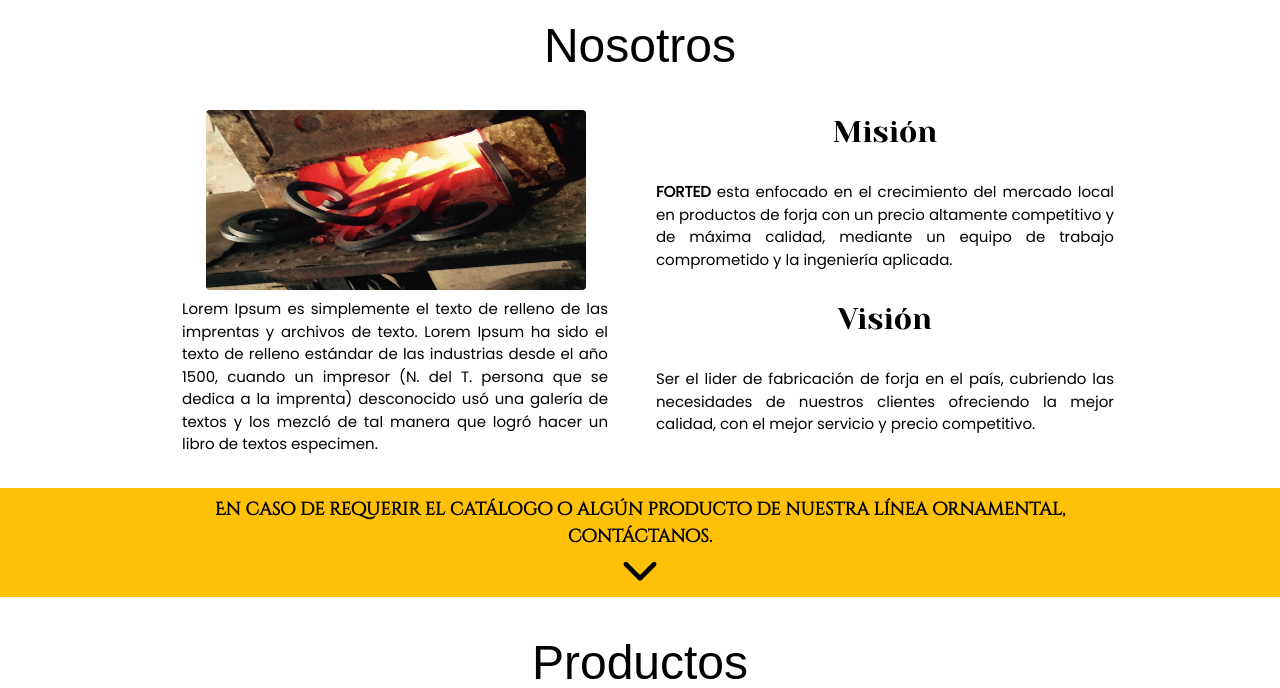
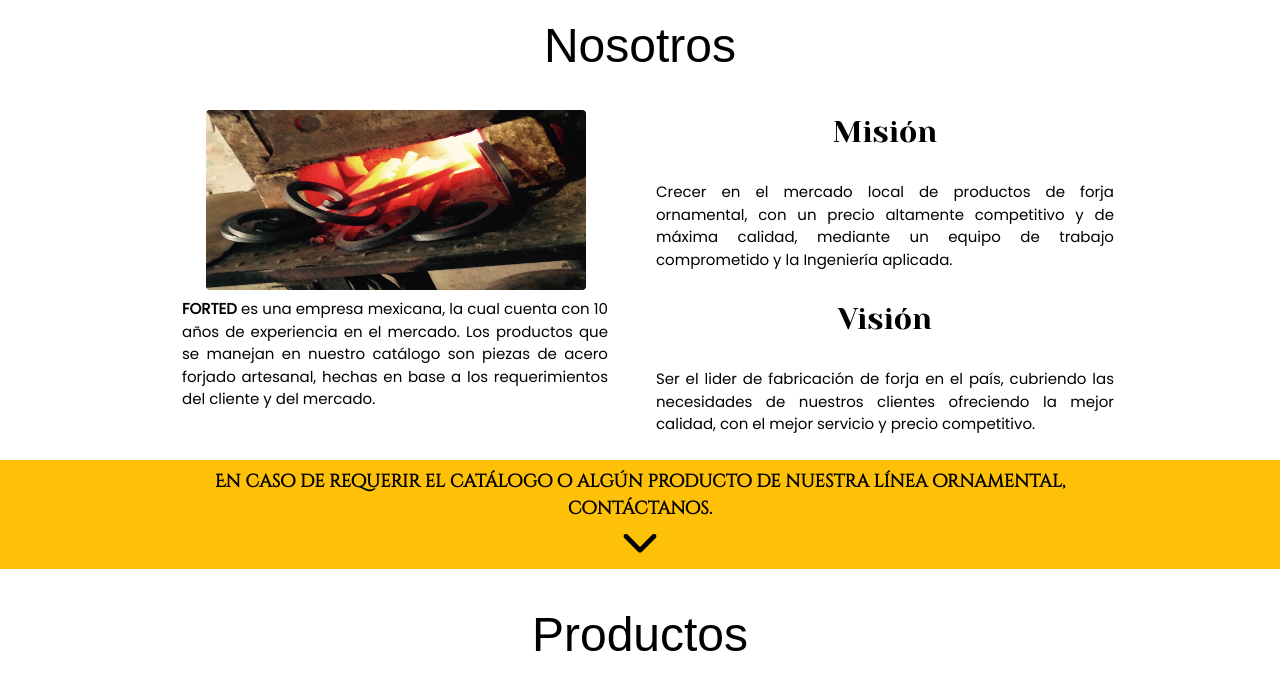
Before and after one commit to SofiaTM29/Forted, a plain HTML site: page public/index.html in a window 1280 px wide. Shown: the part 112-800 px from the top of the page. Drawn offline with nearby package versions, Linux system fonts and the light colour scheme; a web font is replaced by a local one.

Commit message:
about
..

```diff
--- a/public/index.html
+++ b/public/index.html
@@ -77,11 +77,11 @@
             <div class="w3-content">
                 <div class="w3-half w3-padding">
                     <img class="w3-round" src="img/Fondo.jpg" style="width:380px;height:180px;margin:10px 0 0 40px;">
-                    <p class="w3-padding w3-Poppins" style="text-align:justify;">Lorem Ipsum es simplemente el texto de relleno de las imprentas y archivos de texto. Lorem Ipsum ha sido el texto de relleno estándar de las industrias desde el año 1500, cuando un impresor (N. del T. persona que se dedica a la imprenta) desconocido usó una galería de textos y los mezcló de tal manera que logró hacer un libro de textos especimen.</p>
+                    <p class="w3-padding w3-Poppins" style="text-align:justify;"><strong>FORTED</strong> es una empresa mexicana, la cual cuenta con 10 años de experiencia en el mercado. Los productos que se manejan en nuestro catálogo son piezas de acero forjado artesanal, hechas en base a los requerimientos del cliente y del mercado.</p>
                 </div>
                 <div class="w3-half">
                     <h2 class="w3-center w3-padding w3-YesevaOne">Misión</h2>
-                    <p class="w3-padding w3-Poppins" style="text-align:justify;"><strong>FORTED</strong> esta enfocado en el crecimiento del mercado local en productos de forja con un precio altamente competitivo y de máxima calidad, mediante un equipo de trabajo comprometido y la ingeniería aplicada. </p>
+                    <p class="w3-padding w3-Poppins" style="text-align:justify;"> Crecer en el mercado local de productos de forja ornamental, con un precio altamente competitivo y de máxima calidad, mediante un equipo de trabajo comprometido y la Ingeniería aplicada. </p>
                     <h2 class="w3-center w3-padding w3-YesevaOne">Visión</h2>
                     <p class="w3-padding w3-Poppins" style="text-align:justify;">Ser el lider de fabricación de forja en el país, cubriendo las necesidades de nuestros clientes ofreciendo la mejor calidad, con el mejor servicio y precio competitivo. </p>
                 </div>
@@ -452,7 +452,7 @@
                 </div>
             </div>
                 <div class="w3-container w3-black w3-center w3-padding-16 w3-CinzelDecorative w3-small">
-                  &copy;Forted 2017. Derechos Reservados.
+                  &copy;Forted 2018. Derechos Reservados.
                 </div>
         </footer>
     </body>
```
